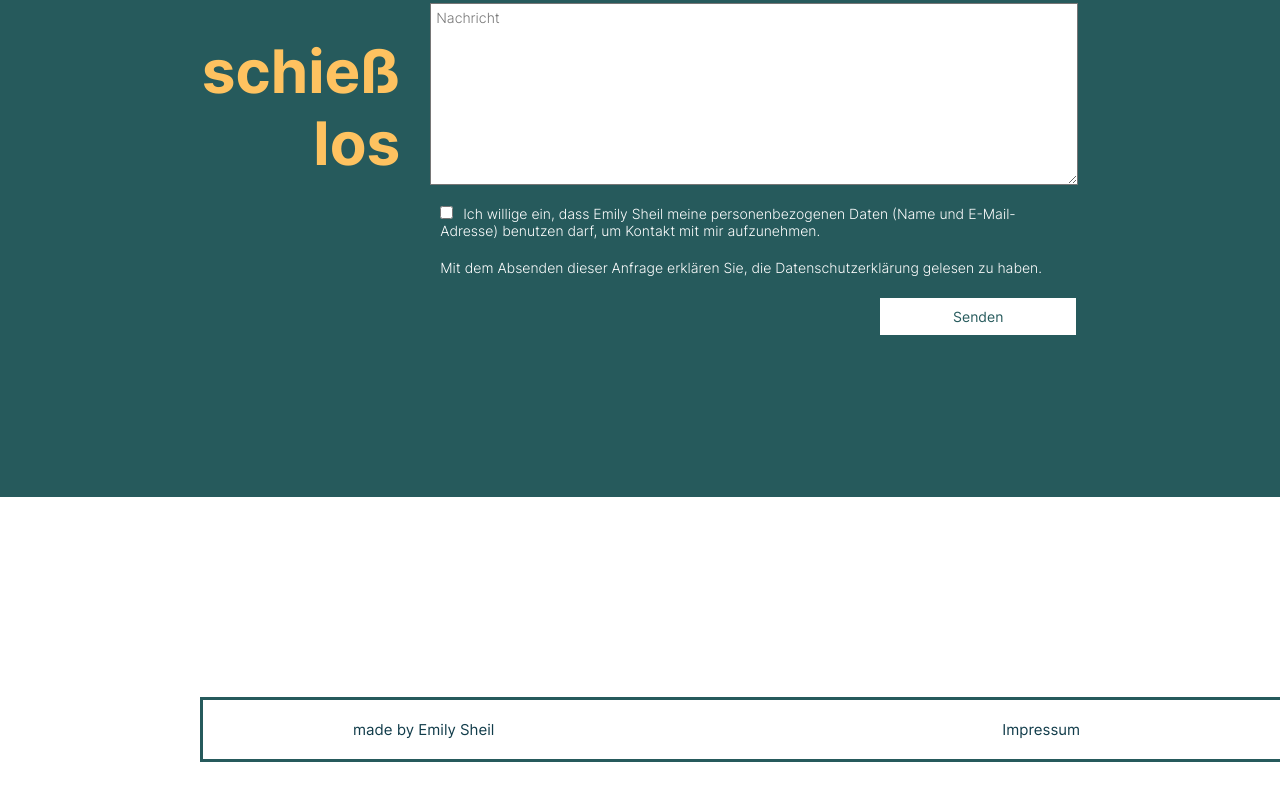
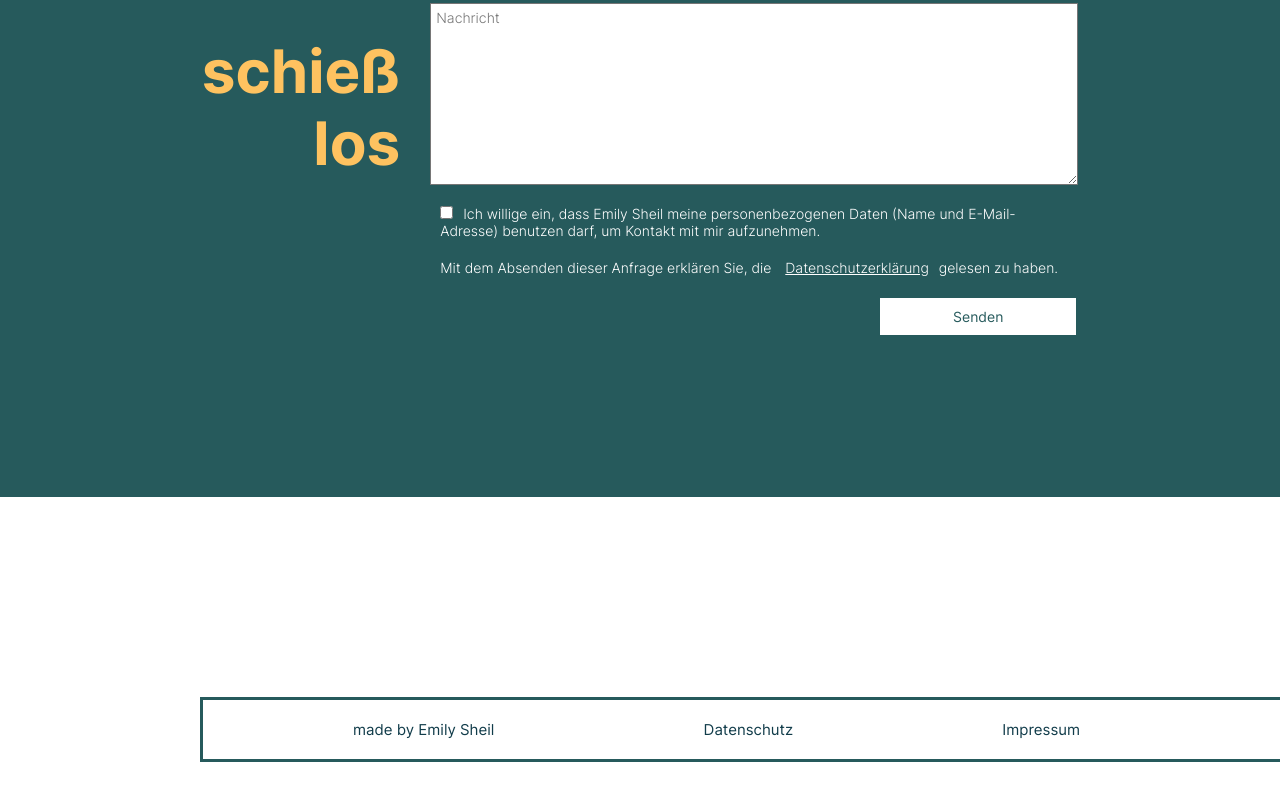
Before and after one commit to emily-s-codes/portfolio-en-de, a React (Create React App) app in the folder portfolio-frontend/: page /datenschutz in a window 1280 px wide. Shown: the part 876-1676 px from the top of the page. Built offline with nearby package versions, Linux system fonts and the light colour scheme.

Commit message:
updated styling for datenschutz and impressum info

```diff
--- a/portfolio-frontend/src/components/emailMe/EmailMe.css
+++ b/portfolio-frontend/src/components/emailMe/EmailMe.css
@@ -34,12 +34,14 @@
 }
 
 .emailMeSection label,
-.emailMeSection p {
+.emailMeSection p,
+.emailMeSection a {
     font-family: 'Inter-Light', sans-serif;
     font-size: 1.4rem;
     color: white;
     margin: 10px;
 }
+
 
 .emailMeSection form input[type=submit] {
     color: #265A5C;
--- a/portfolio-frontend/src/components/emailMe/EmailMe.jsx
+++ b/portfolio-frontend/src/components/emailMe/EmailMe.jsx
@@ -1,3 +1,4 @@
+import { Link } from "react-router-dom"
 import "./EmailMe.css"
 
 
@@ -38,7 +39,7 @@ const EmailMe = ({ english }) => {
                 <input type="email" name="email" placeholder={english ? "Email Address" : "E-Mail Adresse"} />
                 <textarea name="message" placeholder={english ? "Message" : "Nachricht"} cols="30" rows="10"></textarea>
                 <label htmlFor="datenschutz"><input type="checkbox" id="datenschutz" required />{english ? "I consent to Emily Sheil using my personal information (name and email address) to contact me." : "Ich willige ein, dass Emily Sheil meine personenbezogenen Daten (Name und E-Mail-Adresse) benutzen darf, um Kontakt mit mir aufzunehmen."}</label>
-                <p>{english ? "By submitting this request you declare that you have read the privacy policy" : "Mit dem Absenden dieser Anfrage erklären Sie, die Datenschutzerklärung gelesen zu haben."}</p>
+                <p>{english ? "By submitting this request you declare that you have read the " : "Mit dem Absenden dieser Anfrage erklären Sie, die "}<Link>{english ? "Privacy Policy" : "Datenschutzerklärung"}</Link>{english ? "." : "gelesen zu haben."}</p>
                 <input type="submit" value={english ? "Submit" : "Senden"} />
             </form>
         </section>
--- a/portfolio-frontend/src/components/footer/Footer.css
+++ b/portfolio-frontend/src/components/footer/Footer.css
@@ -15,4 +15,5 @@ footer a {
 
 footer a:hover {
     text-decoration: underline;
+    color: #265A5C;
 }
--- a/portfolio-frontend/src/components/footer/Footer.jsx
+++ b/portfolio-frontend/src/components/footer/Footer.jsx
@@ -6,6 +6,7 @@ const Footer = () => {
         <footer>
             <ul>
                 <li>made by Emily Sheil</li>
+                <Link to="/datenschutz"><li>Datenschutz</li></Link>
                 <Link to="/impressum"><li>Impressum</li></Link>
             </ul>
         </footer>
```
